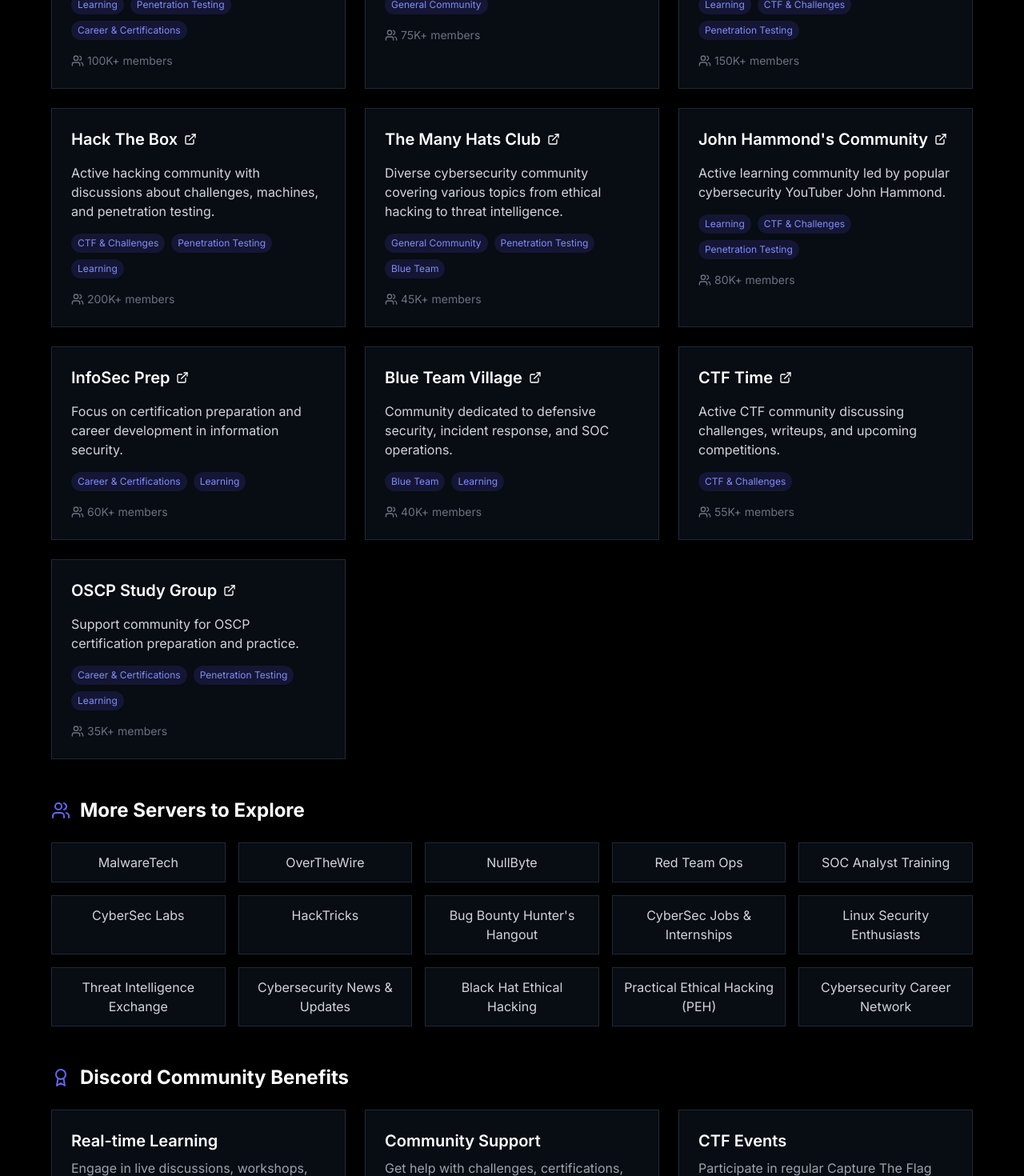
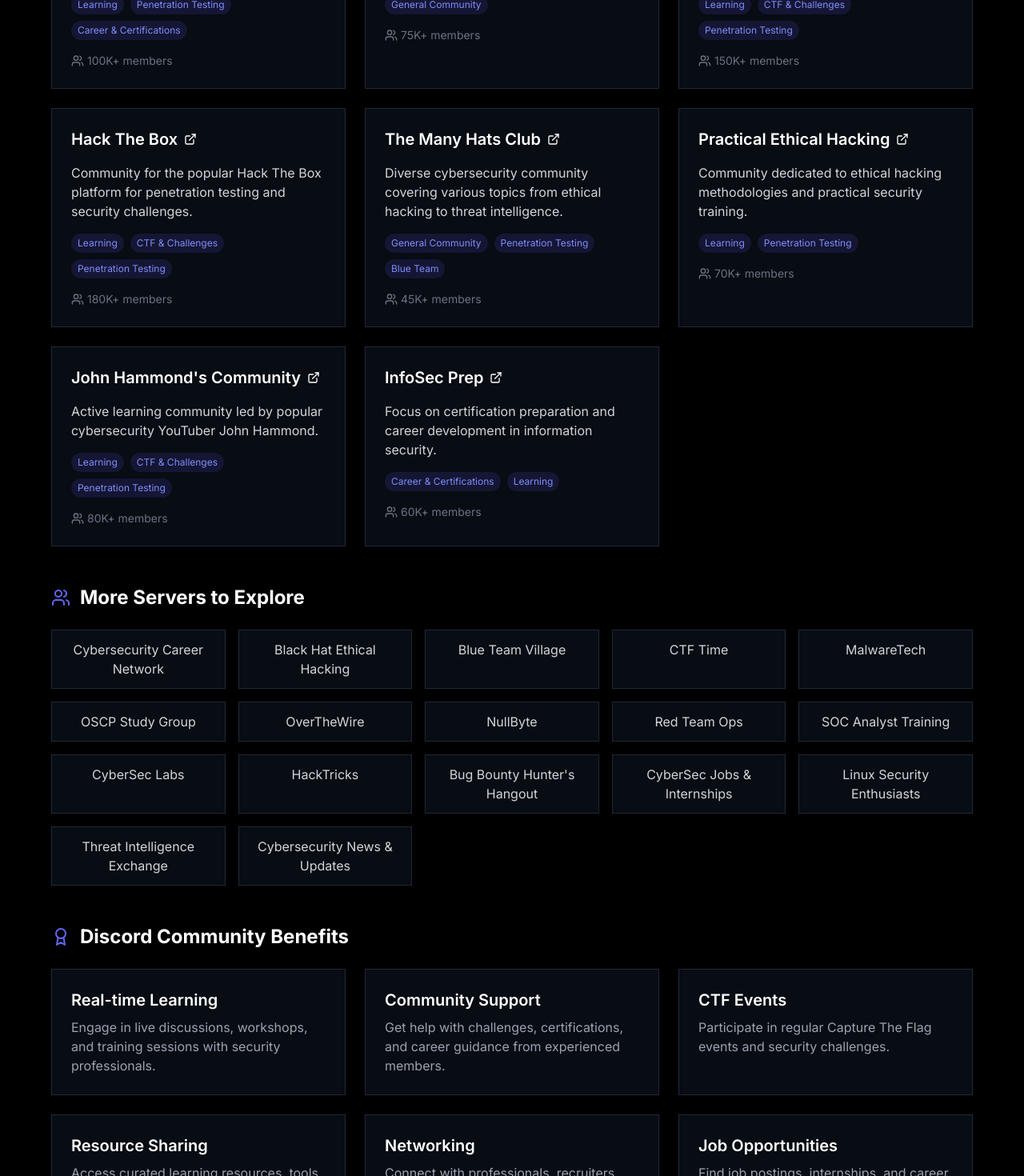
Before and after one commit to Blackpenguin46/cybernexacademy, a Next.js app: page /community/discord in a window 1280 px wide. Shown: the part 940-2410 px from the top of the page at 80% size. Built offline with nearby package versions, Linux system fonts and the light colour scheme.

Commit message:
Fix: Enforced dynamic rendering for all pages and fixed build issues

```diff
--- a/app/community/discord/page.tsx
+++ b/app/community/discord/page.tsx
@@ -32,14 +32,14 @@
       name: "The Cyber Mentor",
       description: "Heath Adams' community focused on practical ethical hacking and penetration testing training.",
       members: "100K+",
-      url: "https://discord.gg/tcm",
+      url: "https://discord.gg/thecybermentor",
       categories: ["learning", "pentesting", "career"]
     },
     {
       name: "Darknet Diaries",
       description: "Official community for the popular cybersecurity podcast, discussing true stories from the dark side of the Internet.",
       members: "75K+",
-      url: "https://discord.gg/darknet",
+      url: "https://discord.gg/darknetdiaries",
       categories: ["community"]
     },
     {
@@ -51,17 +51,24 @@
     },
     {
       name: "Hack The Box",
-      description: "Active hacking community with discussions about challenges, machines, and penetration testing.",
-      members: "200K+",
+      description: "Community for the popular Hack The Box platform for penetration testing and security challenges.",
+      members: "180K+",
       url: "https://discord.gg/hackthebox",
-      categories: ["ctf", "pentesting", "learning"]
+      categories: ["learning", "ctf", "pentesting"]
     },
     {
       name: "The Many Hats Club",
       description: "Diverse cybersecurity community covering various topics from ethical hacking to threat intelligence.",
       members: "45K+",
-      url: "https://discord.gg/manyhats",
+      url: "https://discord.gg/themanyhatsclub",
       categories: ["community", "pentesting", "blue_team"]
+    },
+    {
+      name: "Practical Ethical Hacking",
+      description: "Community dedicated to ethical hacking methodologies and practical security training.",
+      members: "70K+",
+      url: "https://discord.gg/ethicalhacking",
+      categories: ["learning", "pentesting"]
     },
     {
       name: "John Hammond's Community",
@@ -76,27 +83,6 @@
       members: "60K+",
       url: "https://discord.gg/infosecprep",
       categories: ["career", "learning"]
-    },
-    {
-      name: "Blue Team Village",
-      description: "Community dedicated to defensive security, incident response, and SOC operations.",
-      members: "40K+",
-      url: "https://discord.gg/blueteam",
-      categories: ["blue_team", "learning"]
-    },
-    {
-      name: "CTF Time",
-      description: "Active CTF community discussing challenges, writeups, and upcoming competitions.",
-      members: "55K+",
-      url: "https://discord.gg/ctftime",
-      categories: ["ctf"]
-    },
-    {
-      name: "OSCP Study Group",
-      description: "Support community for OSCP certification preparation and practice.",
-      members: "35K+",
-      url: "https://discord.gg/oscp",
-      categories: ["career", "pentesting", "learning"]
     }
   ]
 
@@ -106,21 +92,23 @@
     : popularServers.filter(server => server.categories.includes(selectedCategory));
 
   const additionalServers = [
-    { name: "MalwareTech", url: "#" },
-    { name: "OverTheWire", url: "#" },
-    { name: "NullByte", url: "#" },
-    { name: "Red Team Ops", url: "#" },
-    { name: "SOC Analyst Training", url: "#" },
-    { name: "CyberSec Labs", url: "#" },
-    { name: "HackTricks", url: "#" },
-    { name: "Bug Bounty Hunter's Hangout", url: "#" },
-    { name: "CyberSec Jobs & Internships", url: "#" },
-    { name: "Linux Security Enthusiasts", url: "#" },
-    { name: "Threat Intelligence Exchange", url: "#" },
-    { name: "Cybersecurity News & Updates", url: "#" },
-    { name: "Black Hat Ethical Hacking", url: "#" },
-    { name: "Practical Ethical Hacking (PEH)", url: "#" },
-    { name: "Cybersecurity Career Network", url: "#" }
+    { name: "Cybersecurity Career Network", url: "https://discord.gg/cybercareernetwork" },
+    { name: "Black Hat Ethical Hacking", url: "https://discord.gg/blackhat" },
+    { name: "Blue Team Village", url: "https://discord.gg/blueteamvillage" },
+    { name: "CTF Time", url: "https://discord.gg/ctftime" },
+    { name: "MalwareTech", url: "https://discord.gg/malwaretech" },
+    { name: "OSCP Study Group", url: "https://discord.gg/oscp" },
+    { name: "OverTheWire", url: "https://discord.gg/overthewire" },
+    { name: "NullByte", url: "https://discord.gg/nullbyte" },
+    { name: "Red Team Ops", url: "https://discord.gg/redteamops" },
+    { name: "SOC Analyst Training", url: "https://discord.gg/socanalyst" },
+    { name: "CyberSec Labs", url: "https://discord.gg/cyberseclabs" },
+    { name: "HackTricks", url: "https://discord.gg/hacktricks" },
+    { name: "Bug Bounty Hunter's Hangout", url: "https://discord.gg/bugbounty" },
+    { name: "CyberSec Jobs & Internships", url: "https://discord.gg/cyberjobs" },
+    { name: "Linux Security Enthusiasts", url: "https://discord.gg/linuxsecurity" },
+    { name: "Threat Intelligence Exchange", url: "https://discord.gg/threatintel" },
+    { name: "Cybersecurity News & Updates", url: "https://discord.gg/cybernews" }
   ]
 
   const features = [
--- a/app/community/reddit/page.tsx
+++ b/app/community/reddit/page.tsx
@@ -51,45 +51,80 @@
     },
     {
       name: "r/reverseengineering",
-      description: "Technical discussions about software reverse engineering and malware analysis.",
-      members: "190K+",
+      description: "Community focused on reverse engineering techniques and tools for software analysis.",
+      members: "150K+",
       url: "https://www.reddit.com/r/reverseengineering/",
       categories: ["technical", "malware"]
     },
     {
       name: "r/networking",
-      description: "Enterprise networking discussions and professional network engineering topics.",
-      members: "680K+",
+      description: "Industry professionals discussing enterprise networking, infrastructure, and troubleshooting.",
+      members: "300K+",
       url: "https://www.reddit.com/r/networking/",
       categories: ["networking"]
     },
     {
       name: "r/linuxadmin",
-      description: "Linux system administration and security hardening discussions.",
-      members: "240K+",
+      description: "Linux system administration discussions with security implementations and best practices.",
+      members: "180K+",
       url: "https://www.reddit.com/r/linuxadmin/",
       categories: ["technical", "networking"]
     },
     {
       name: "r/malware",
-      description: "Analysis and discussion of malware, threats, and defense strategies.",
-      members: "150K+",
+      description: "Analysis and discussion of malware, sharing techniques for detection and prevention.",
+      members: "130K+",
       url: "https://www.reddit.com/r/malware/",
-      categories: ["malware", "technical"]
+      categories: ["malware"]
     },
     {
       name: "r/ethicalhacking",
-      description: "Discussions about ethical hacking methodologies and penetration testing.",
-      members: "180K+",
+      description: "Legal and ethical hacking discussions, focusing on educational content and methodology.",
+      members: "120K+",
       url: "https://www.reddit.com/r/ethicalhacking/",
-      categories: ["pentesting", "technical"]
+      categories: ["pentesting"]
     },
     {
       name: "r/comptia",
-      description: "Community for CompTIA certification preparation and discussion.",
-      members: "220K+",
+      description: "CompTIA certification discussion forum for Security+, Network+, and other IT certifications.",
+      members: "170K+",
       url: "https://www.reddit.com/r/comptia/",
       categories: ["career"]
+    },
+    {
+      name: "r/cybersecurity101",
+      description: "Beginner-friendly community for foundational cybersecurity concepts and learning resources.",
+      members: "75K+",
+      url: "https://www.reddit.com/r/cybersecurity101/",
+      categories: ["general"]
+    },
+    {
+      name: "r/sysadmin",
+      description: "IT professionals discussing system administration, including security considerations.",
+      members: "700K+",
+      url: "https://www.reddit.com/r/sysadmin/",
+      categories: ["technical", "networking"]
+    },
+    {
+      name: "r/blueteamsec",
+      description: "Focused on defensive security operations, threat detection, and incident response.",
+      members: "50K+",
+      url: "https://www.reddit.com/r/blueteamsec/",
+      categories: ["general"]
+    },
+    {
+      name: "r/infosecjobs",
+      description: "Information security job postings and career advice for security professionals.",
+      members: "40K+",
+      url: "https://www.reddit.com/r/infosecjobs/",
+      categories: ["career"]
+    },
+    {
+      name: "r/bugbounty",
+      description: "Bug bounty hunters sharing experiences, methodologies, and program information.",
+      members: "85K+",
+      url: "https://www.reddit.com/r/bugbounty/",
+      categories: ["pentesting"]
     }
   ]
 
@@ -99,11 +134,6 @@
   })
 
   const additionalSubreddits = [
-    { name: "r/cybersecurity101", url: "https://www.reddit.com/r/cybersecurity101/" },
-    { name: "r/sysadmin", url: "https://www.reddit.com/r/sysadmin/" },
-    { name: "r/blueteamsec", url: "https://www.reddit.com/r/blueteamsec/" },
-    { name: "r/infosecjobs", url: "https://www.reddit.com/r/infosecjobs/" },
-    { name: "r/bugbounty", url: "https://www.reddit.com/r/bugbounty/" },
     { name: "r/lockpicking", url: "https://www.reddit.com/r/lockpicking/" },
     { name: "r/pwned", url: "https://www.reddit.com/r/pwned/" },
     { name: "r/CloudSecurity", url: "https://www.reddit.com/r/CloudSecurity/" },
@@ -113,7 +143,28 @@
     { name: "r/securityCTF", url: "https://www.reddit.com/r/securityCTF/" },
     { name: "r/ThreatIntelligence", url: "https://www.reddit.com/r/ThreatIntelligence/" },
     { name: "r/BlueTeamJobs", url: "https://www.reddit.com/r/BlueTeamJobs/" },
-    { name: "r/CyberSecurityMemes", url: "https://www.reddit.com/r/CyberSecurityMemes/" }
+    { name: "r/CyberSecurityMemes", url: "https://www.reddit.com/r/CyberSecurityMemes/" },
+    { name: "r/computerforensics", url: "https://www.reddit.com/r/computerforensics/" },
+    { name: "r/dfir", url: "https://www.reddit.com/r/dfir/" },
+    { name: "r/ComputerSecurity", url: "https://www.reddit.com/r/ComputerSecurity/" },
+    { name: "r/Crypto", url: "https://www.reddit.com/r/Crypto/" },
+    { name: "r/Cyber", url: "https://www.reddit.com/r/Cyber/" },
+    { name: "r/cyberlaws", url: "https://www.reddit.com/r/cyberlaws/" },
+    { name: "r/CyberSecurityJobs", url: "https://www.reddit.com/r/CyberSecurityJobs/" },
+    { name: "r/datarecovery", url: "https://www.reddit.com/r/datarecovery/" },
+    { name: "r/exploitdev", url: "https://www.reddit.com/r/exploitdev/" },
+    { name: "r/Hacking_Tutorials", url: "https://www.reddit.com/r/Hacking_Tutorials/" },
+    { name: "r/ISO27001", url: "https://www.reddit.com/r/ISO27001/" },
+    { name: "r/OSINT", url: "https://www.reddit.com/r/OSINT/" },
+    { name: "r/pentesting", url: "https://www.reddit.com/r/pentesting/" },
+    { name: "r/ReverseEngineering", url: "https://www.reddit.com/r/ReverseEngineering/" },
+    { name: "r/SocialEngineering", url: "https://www.reddit.com/r/SocialEngineering/" },
+    { name: "r/ThreatHunting", url: "https://www.reddit.com/r/ThreatHunting/" },
+    { name: "r/ZeroDay", url: "https://www.reddit.com/r/ZeroDay/" },
+    { name: "r/InfoSecNews", url: "https://www.reddit.com/r/InfoSecNews/" },
+    { name: "r/NetSecStudents", url: "https://www.reddit.com/r/NetSecStudents/" },
+    { name: "r/Privacy", url: "https://www.reddit.com/r/Privacy/" },
+    { name: "r/SecurityAnalysis", url: "https://www.reddit.com/r/SecurityAnalysis/" }
   ]
 
   const guidelines = [
--- a/app/community/skool/page.tsx
+++ b/app/community/skool/page.tsx
@@ -5,40 +5,34 @@
 export default function SkoolPage() {
   const popularCourses = [
     {
-      name: "Practical Ethical Hacking",
-      description: "Comprehensive ethical hacking course covering OSINT, scanning, enumeration, exploitation, and reporting.",
+      name: "Cybersecurity Fundamentals",
+      description: "Learn the core concepts and principles of cybersecurity for beginners.",
       students: "25K+",
-      url: "https://www.skool.com/peh"
+      url: "https://www.skool.com/cybersecurityfundamentals"
     },
     {
-      name: "Windows Privilege Escalation",
-      description: "Advanced techniques for escalating privileges in Windows environments, from enumeration to exploitation.",
-      students: "15K+",
-      url: "https://www.skool.com/winpriv"
+      name: "Ethical Hacking Skool",
+      description: "Master ethical hacking techniques and methodologies through hands-on practice.",
+      students: "22K+",
+      url: "https://www.skool.com/ethicalhacking"
     },
     {
-      name: "Linux Privilege Escalation",
-      description: "Master Linux privilege escalation techniques through hands-on labs and real-world scenarios.",
+      name: "Cyber Career Mastery",
+      description: "Navigate your cybersecurity career path with guidance from industry professionals.",
       students: "18K+",
-      url: "https://www.skool.com/linpriv"
+      url: "https://www.skool.com/cybercareermastery"
     },
     {
-      name: "External Pentest Playbook",
-      description: "Step-by-step methodology for conducting thorough external penetration tests.",
-      students: "12K+",
-      url: "https://www.skool.com/external"
+      name: "Advanced Penetration Testing",
+      description: "Advanced techniques for penetration testing and vulnerability assessment.",
+      students: "15K+",
+      url: "https://www.skool.com/advancedpentesting"
     },
     {
-      name: "OSCP Preparation",
-      description: "Structured preparation course for the OSCP certification with practice labs and methodology.",
+      name: "Cloud Security Academy",
+      description: "Specialized training in securing cloud environments and services.",
       students: "20K+",
-      url: "https://www.skool.com/oscp"
-    },
-    {
-      name: "Web Application Exploitation",
-      description: "Deep dive into modern web application security testing and exploitation techniques.",
-      students: "22K+",
-      url: "https://www.skool.com/webapp"
+      url: "https://www.skool.com/cloudsecurityacademy"
     }
   ]
 
--- a/app/components/Navbar.tsx
+++ b/app/components/Navbar.tsx
@@ -314,7 +314,7 @@
                     </ul>
                     <div className="flex flex-col space-y-2">
                       <Link
-                        href="https://buy.stripe.com/fZeg051CQ9Dg84E7su"
+                        href="https://buy.stripe.com/9AQ5lrdly9Dg3Oo28b"
                         target="_blank"
                         rel="noopener noreferrer"
                         className="w-full flex items-center justify-center gap-2 bg-neon-blue hover:bg-neon-blue/90 text-black font-medium px-4 py-3 rounded-md transition-colors"
@@ -323,7 +323,7 @@
                         <span>Donate Now</span>
                       </Link>
                       <Link
-                        href="https://buy.stripe.com/fZeg051CQ9Dg84E7su"
+                        href="https://buy.stripe.com/9AQ5lrdly9Dg3Oo28b"
                         target="_blank"
                         rel="noopener noreferrer"
                         className="w-full flex items-center justify-center gap-2 bg-transparent border border-neon-blue text-neon-blue hover:bg-neon-blue/10 font-medium px-4 py-2 rounded-md transition-colors mt-2"
@@ -500,7 +500,7 @@
                     </ul>
                     <div className="flex flex-col space-y-2">
                       <Link
-                        href="https://buy.stripe.com/fZeg051CQ9Dg84E7su"
+                        href="https://buy.stripe.com/9AQ5lrdly9Dg3Oo28b"
                         target="_blank"
                         rel="noopener noreferrer"
                         className="w-full flex items-center justify-center gap-2 bg-neon-blue hover:bg-neon-blue/90 text-black font-medium px-4 py-3 rounded-md transition-colors"
@@ -510,7 +510,7 @@
                         <span>Donate Now</span>
                       </Link>
                       <Link
-                        href="https://buy.stripe.com/fZeg051CQ9Dg84E7su"
+                        href="https://buy.stripe.com/9AQ5lrdly9Dg3Oo28b"
                         target="_blank"
                         rel="noopener noreferrer"
                         className="w-full flex items-center justify-center gap-2 bg-transparent border border-neon-blue text-neon-blue hover:bg-neon-blue/10 font-medium px-4 py-2 rounded-md transition-colors"
```
